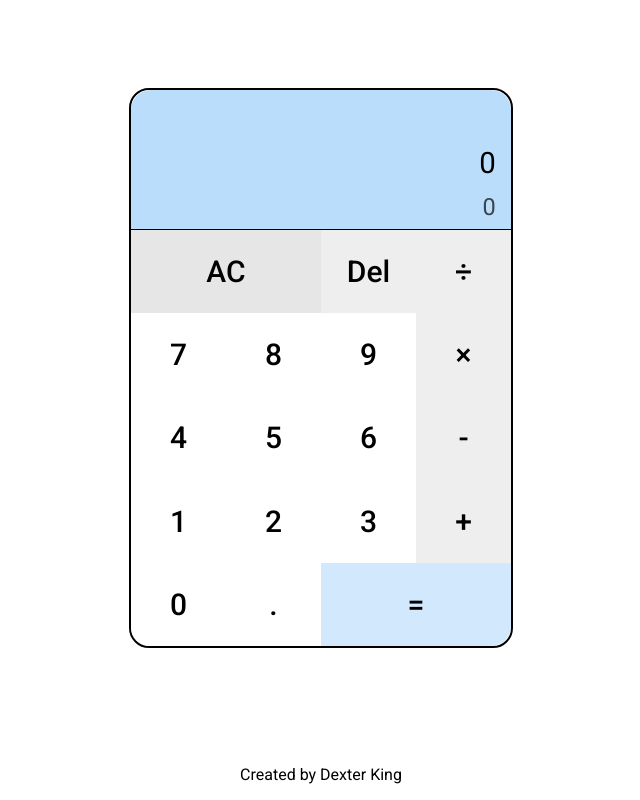
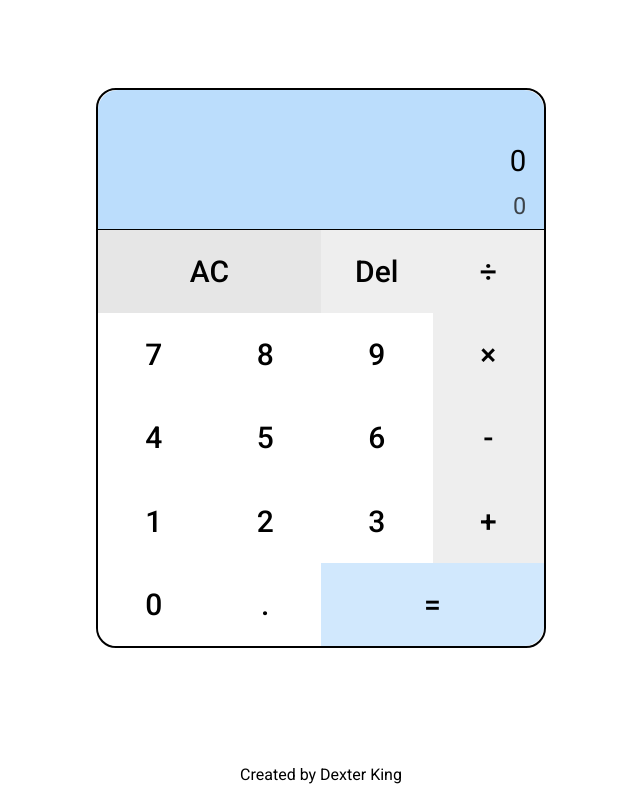
Before and after one commit to KingD2220/odin-calculator, a plain HTML site: page index.html in a window 1280 px wide. Shown: the whole page, without its empty margins (319-959 px from the left). Drawn offline with Linux system fonts and the light colour scheme.

Commit message:
Add min-width.

```diff
--- a/styles.css
+++ b/styles.css
@@ -13,9 +13,9 @@ body {
 }
 
 .calculator-container {
-    max-width: 500px;
+    min-width: 450px;
     max-height: 700px;
-    width: 30vw;
+    width: auto;
     height: 70vh;
 
     display: flex;
```
